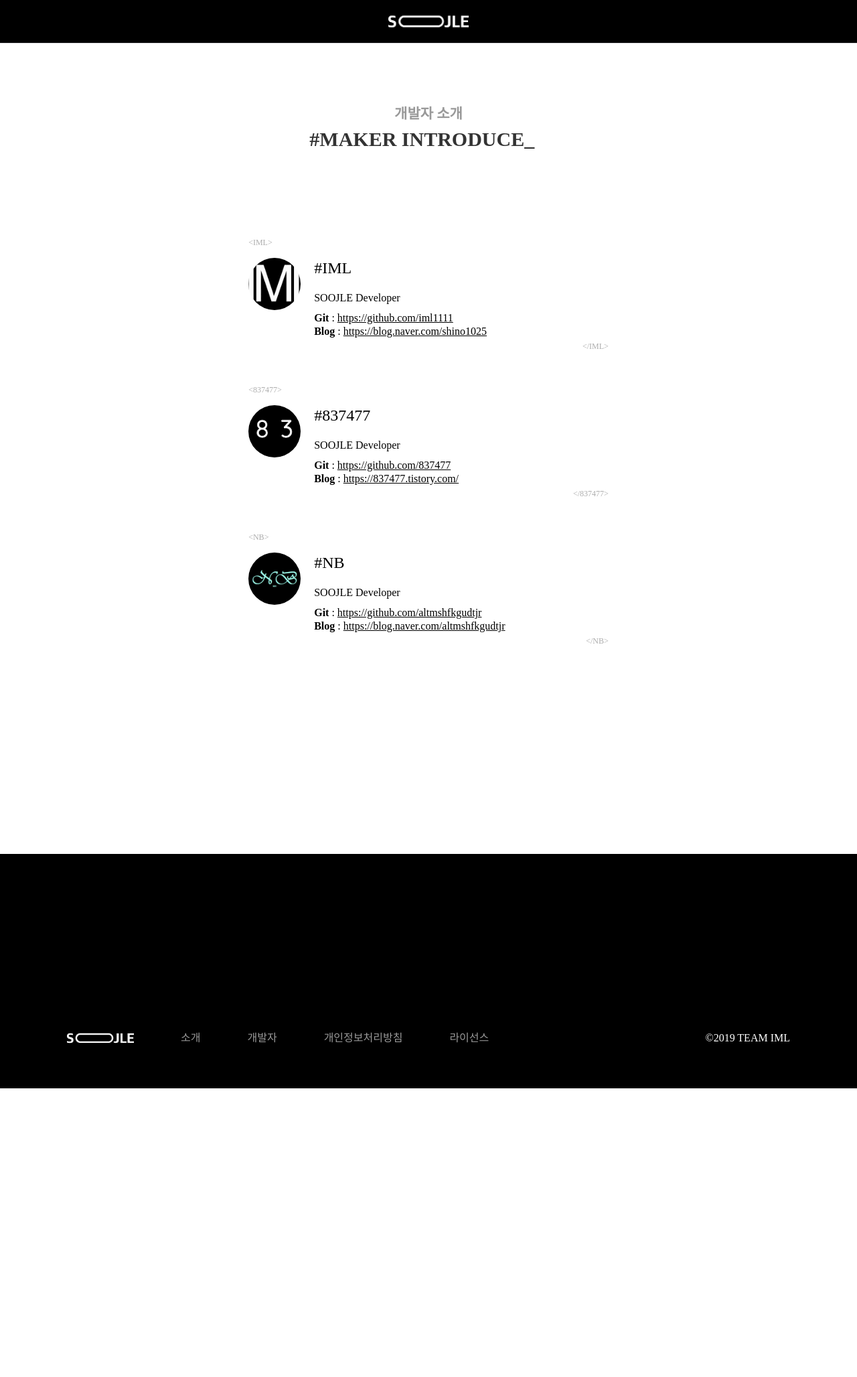
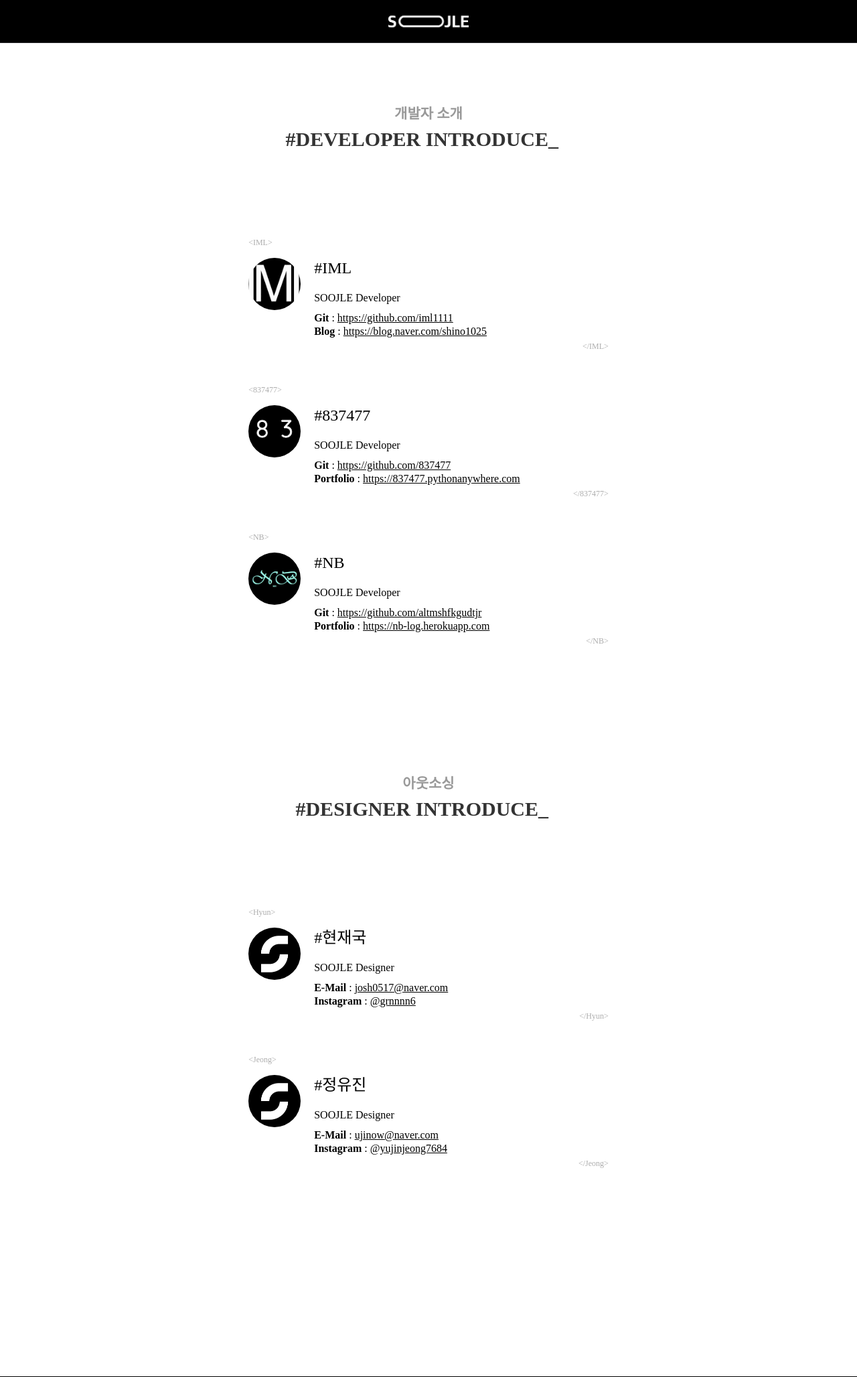
Before and after one commit to 837477/SOOJLE, a Python web app: template templates/etc/programmers.html in a window 1280 px wide. Shown: the top 2056 px of the page at 67% size. Before the commit the page ends 1625 px from the top, so only its background shows below. Run offline with Jinja, Linux system fonts and the light colour scheme; the template is opened without the code that fills it, so the values that code supplies are empty; some libraries are stand-ins or nearby versions; some web fonts are replaced.

Commit message:
Introduce Page Outsourcing Add

```diff
--- a/static/js/etc.js
+++ b/static/js/etc.js
@@ -70,7 +70,7 @@ function download_file(fileURL, fileName) {
 }
 
 $("body").ready(function() {
-	var $cursor = $("#d_title_cursor")
+	var $cursor = $(".d_title_cursor")
 	setInterval(function() {
 		if ($cursor.css('opacity') === "0") {
 			$cursor.css({opacity: 1});
--- a/templates/etc/programmers.html
+++ b/templates/etc/programmers.html
@@ -42,7 +42,7 @@
 	<div class="d_cont">
 		<div class="d_title_cont noselect">
 			<h4 class="info_categroy">개발자 소개</h4>
-			<span>#MAKER INTRODUCE_</span>
+			<span>#DEVELOPER INTRODUCE_</span>
 			<span id="d_title_cursor" class="d_title_cursor">|</span>
 		</div>
 	</div>
@@ -71,7 +71,7 @@
 				<div class="profile_info">
 					<span style="font-weight: bold;">Git</span> : <a href="https://github.com/837477" target="_blank">https://github.com/837477</a>
 					<br>
-					<span style="font-weight: bold;">Blog</span> : <a href="https://837477.tistory.com/" target="_blank">https://837477.tistory.com/</a>
+					<span style="font-weight: bold;">Portfolio</span> : <a href="https://837477.pythonanywhere.com/" target="_blank">https://837477.pythonanywhere.com</a>
 				</div>
 			</div>
 		</div>
@@ -85,7 +85,44 @@
 				<div class="profile_info">
 					<span style="font-weight: bold;">Git</span> : <a href="https://github.com/altmshfkgudtjr" target="_blank">https://github.com/altmshfkgudtjr</a>
 					<br>
-					<span style="font-weight: bold;">Blog</span> : <a href="https://blog.naver.com/altmshfkgudtjr" target="_blank">https://blog.naver.com/altmshfkgudtjr</a>
+					<span style="font-weight: bold;">Portfolio</span> : <a href="https://nb-log.herokuapp.com/" target="_blank">https://nb-log.herokuapp.com</a>
+				</div>
+			</div>
+		</div>
+	</div>
+	<div class="d_cont">
+		<div class="d_title_cont noselect">
+			<h4 class="info_categroy">아웃소싱</h4>
+			<span>#DESIGNER INTRODUCE_</span>
+			<span id="d_title_cursor" class="d_title_cursor">|</span>
+		</div>
+	</div>
+	<div class="d_cont noselect">
+		<div class="profile">
+			<div class="p_start">&#60;Hyun&#62;</div>
+			<div class="p_end">&#60;/Hyun&#62;</div>
+			<img src="./static/image/shortcut_black.jpg" class="profile_img">
+			<div class="profile_cont">
+				<div class="profile_name">#현재국</div>
+				<div class="profile_info">SOOJLE Designer</div>
+				<div class="profile_info">
+					<span style="font-weight: bold;">E-Mail</span> : <a href="mailto:josh0517@naver.com" target="_blank">josh0517@naver.com</a>
+					<br>
+					<span style="font-weight: bold;">Instagram</span> : <a href="https://www.instagram.com/grnnnn6/" target="_blank">@grnnnn6</a>
+				</div>
+			</div>
+		</div>
+		<div class="profile">
+			<div class="p_start">&#60;Jeong&#62;</div>
+			<div class="p_end">&#60;/Jeong&#62;</div>
+			<img src="./static/image/shortcut_black.jpg" class="profile_img">
+			<div class="profile_cont">
+				<div class="profile_name">#정유진</div>
+				<div class="profile_info">SOOJLE Designer</div>
+				<div class="profile_info">
+					<span style="font-weight: bold;">E-Mail</span> : <a href="mailto:ujinow@naver.com" target="_blank">ujinow@naver.com</a>
+					<br>
+					<span style="font-weight: bold;">Instagram</span> : <a href="https://www.instagram.com/yujinjeong7684/" target="_blank">@yujinjeong7684</a>
 				</div>
 			</div>
 		</div>
```
